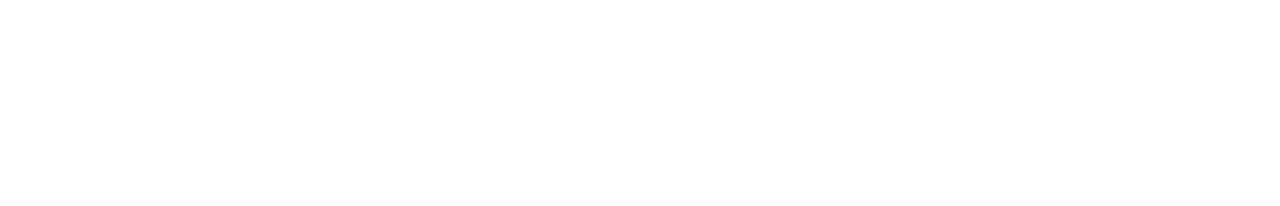
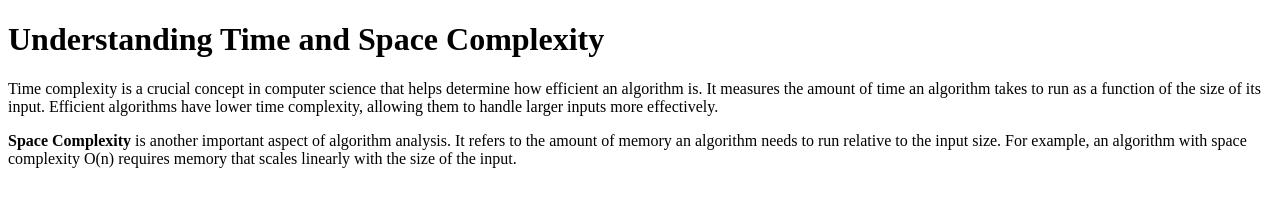
Before and after one commit to acciojob/time-and-space-complexity-Hareesh123NH, a website: page main.html in a window 1280 px wide. Drawn offline with Linux system fonts and the light colour scheme.

Commit message:
created a submission

```diff
--- a/main.html
+++ b/main.html
@@ -8,6 +8,9 @@
 
 <body>
 	<!-- the entire body must be written by student -->
+	 <h1>Understanding Time and Space Complexity</h1>
+    <p>Time complexity is a crucial concept in computer science that helps determine how efficient an algorithm is. It measures the amount of time an algorithm takes to run as a function of the size of its input. Efficient algorithms have lower time complexity, allowing them to handle larger inputs more effectively.</p>
+    <p><b>Space Complexity</b> is another important aspect of algorithm analysis. It refers to the amount of memory an algorithm needs to run relative to the input size. For example, an algorithm with space complexity O(n) requires memory that scales linearly with the size of the input.</p>
     <script type="text/javascript" src="./script.js">
 </script>
 
```
